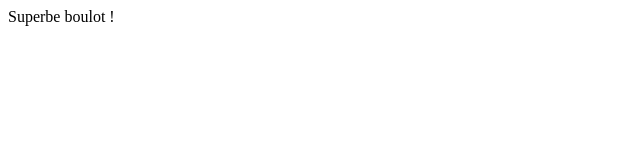
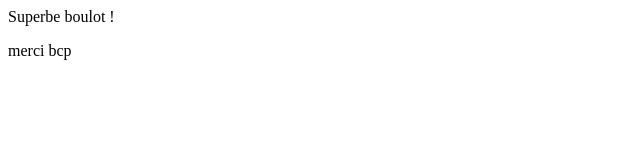
Before and after one commit to LariviereJanie/Travail-en-quipe, a plain HTML site: page index.html in a window 1280 px wide. Shown: the full height of the page, 0-640 px from the left. Drawn offline with Linux system fonts and the light colour scheme.

Commit message:
ajout footer

```diff
--- a/index.html
+++ b/index.html
@@ -7,5 +7,8 @@
   </head>
   <body>
     <main>Superbe boulot !</main>
+    <footer>
+        <p>merci bcp</p>
+    </footer>
   </body>
 </html>
```
